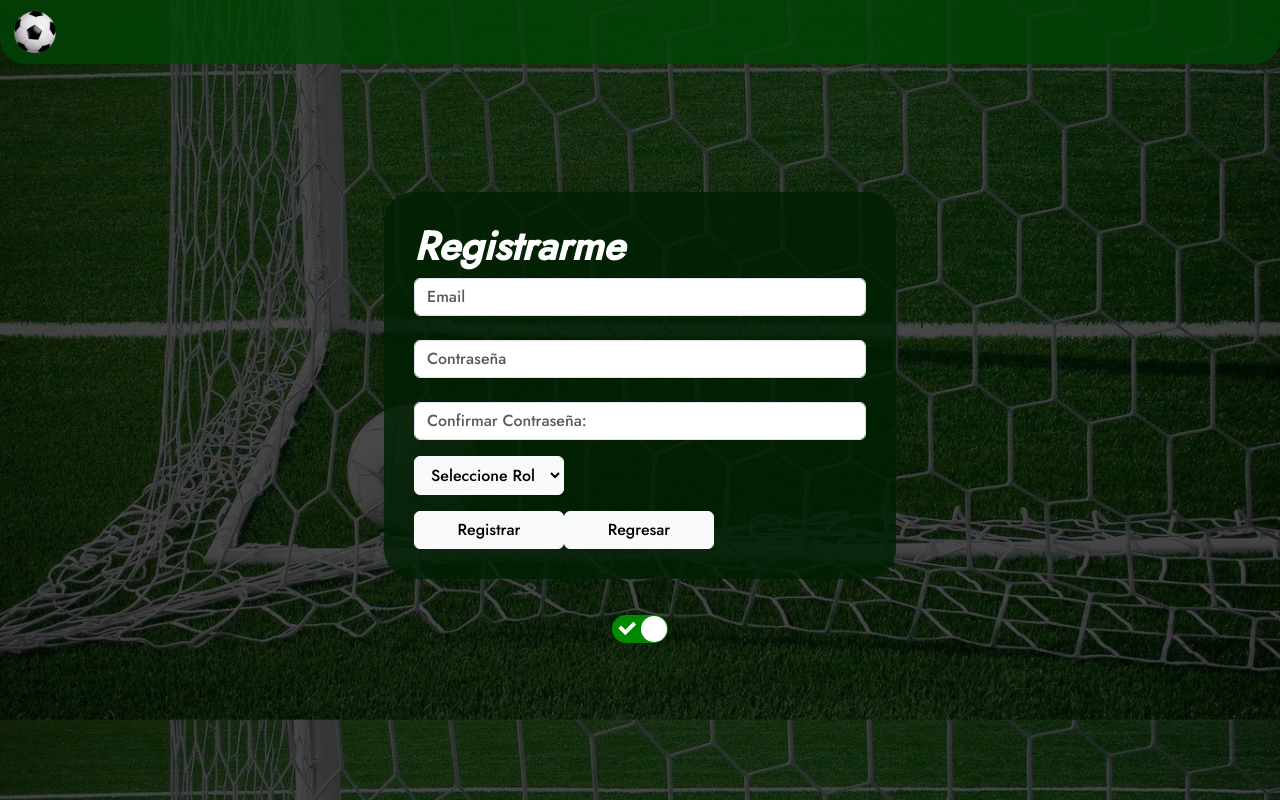
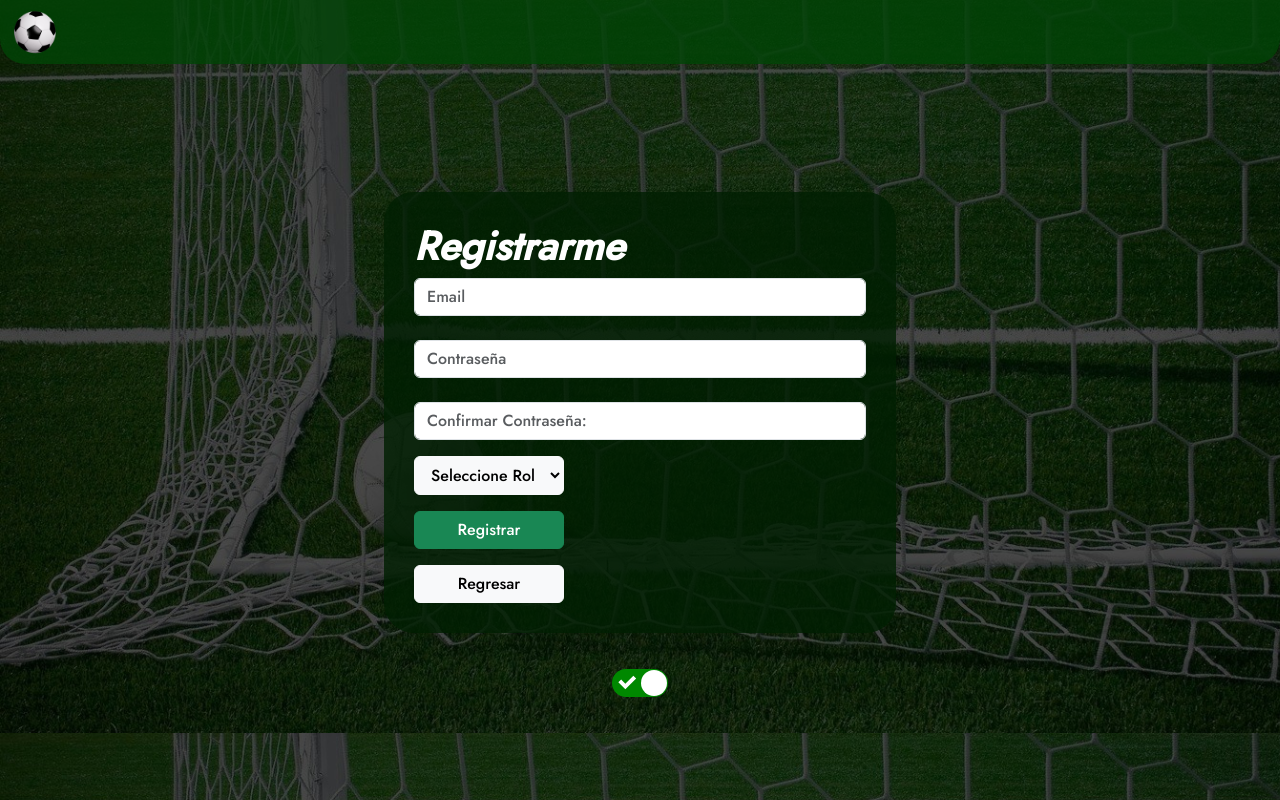
Before and after one commit to salinasariel/TUP-LC3TT-G13, a React (Create React App) app in the folder proyect-g13/: page /register in a window 1280 px wide. Built offline with nearby package versions, Linux system fonts and the light colour scheme.

Commit message:
Correct button

```diff
--- a/proyect-g13/src/components/Login/Register.js
+++ b/proyect-g13/src/components/Login/Register.js
@@ -176,7 +176,7 @@ const Register = () => {
             </div>
 
           </div>
-          <button class="btn btn-light justify-content-center mt-3 " type="submit">Registrar</button>
+          <button class="btn btn-success justify-content-center mt-3 " type="submit">Registrar</button> <br></br>
           <button onClick={returntohome} className="btn btn-light justify-content-center mt-3 ">Regresar</button>
         </form>
 
```
